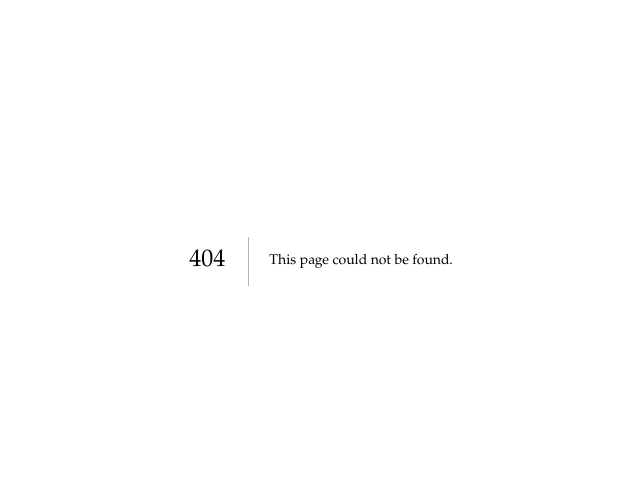
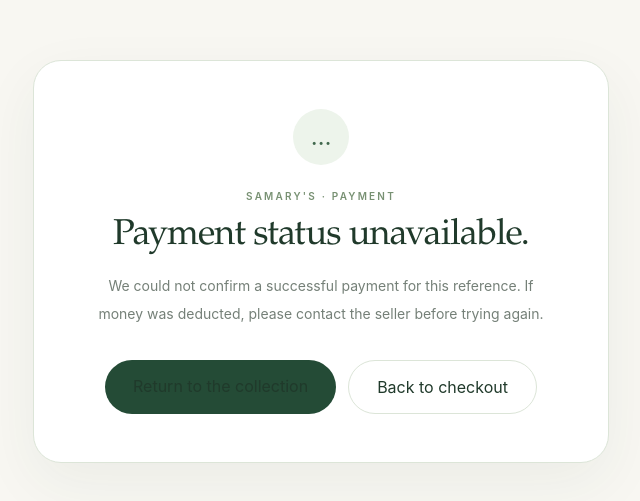
Before and after one commit to richard-mante/samarys, a Next.js app: page /checkout/payment-result in a window 1280 px wide. Before the commit this address had no page. Shown: the part 139-640 px from the top of the page, without its empty margins (319-959 px from the left). Built offline with nearby package versions, Linux system fonts and the light colour scheme.

Commit message:
Add secure Paystack payment flow

```diff
--- /dev/null
+++ b/src/app/checkout/payment-result/page.tsx
@@ -0,0 +1,19 @@
+import Link from "next/link";
+
+export const metadata = { title: "Payment status" };
+
+export default async function PaymentResultPage({ searchParams }: { searchParams: Promise<{ status?: string; reference?: string }> }) {
+  const params = await searchParams;
+  const success = params.status === "success";
+  const failed = params.status === "failed";
+  return <main className="flex min-h-screen items-center justify-center bg-[#f8f7f2] px-6 py-16">
+    <section className="w-full max-w-xl rounded-[1.75rem] border border-[#dce5d8] bg-white p-8 text-center shadow-[0_20px_60px_rgba(37,65,45,0.06)] sm:p-12">
+      <span className="mx-auto flex h-14 w-14 items-center justify-center rounded-full bg-[#edf4eb] text-2xl text-[#41684d]" aria-hidden="true">{success ? "✓" : failed ? "!" : "…"}</span>
+      <p className="mt-6 text-[10px] font-semibold uppercase tracking-[0.22em] text-[#789173]">Samary&apos;s · Payment</p>
+      <h1 className="mt-3 font-serif text-4xl tracking-tight text-[#203a2b]">{success ? "Payment confirmed." : failed ? "Payment not confirmed." : "Payment status unavailable."}</h1>
+      <p className="mx-auto mt-4 max-w-md text-sm leading-7 text-[#758078]">{success ? "Paystack has verified your payment and your order is confirmed. Keep your reference for any follow-up." : "We could not confirm a successful payment for this reference. If money was deducted, please contact the seller before trying again."}</p>
+      {params.reference && <p className="mt-6 rounded-xl bg-[#f5f7f3] px-4 py-3 text-sm font-semibold text-[#405447]">Reference: {params.reference}</p>}
+      <div className="mt-8 flex flex-col justify-center gap-3 sm:flex-row"><Link href="/" className="rounded-full bg-[#244b36] px-7 py-3.5 text-sm font-semibold text-white">Return to the collection</Link><Link href="/checkout" className="rounded-full border border-[#dce5d8] px-7 py-3.5 text-sm font-semibold text-[#405447]">Back to checkout</Link></div>
+    </section>
+  </main>;
+}
```
